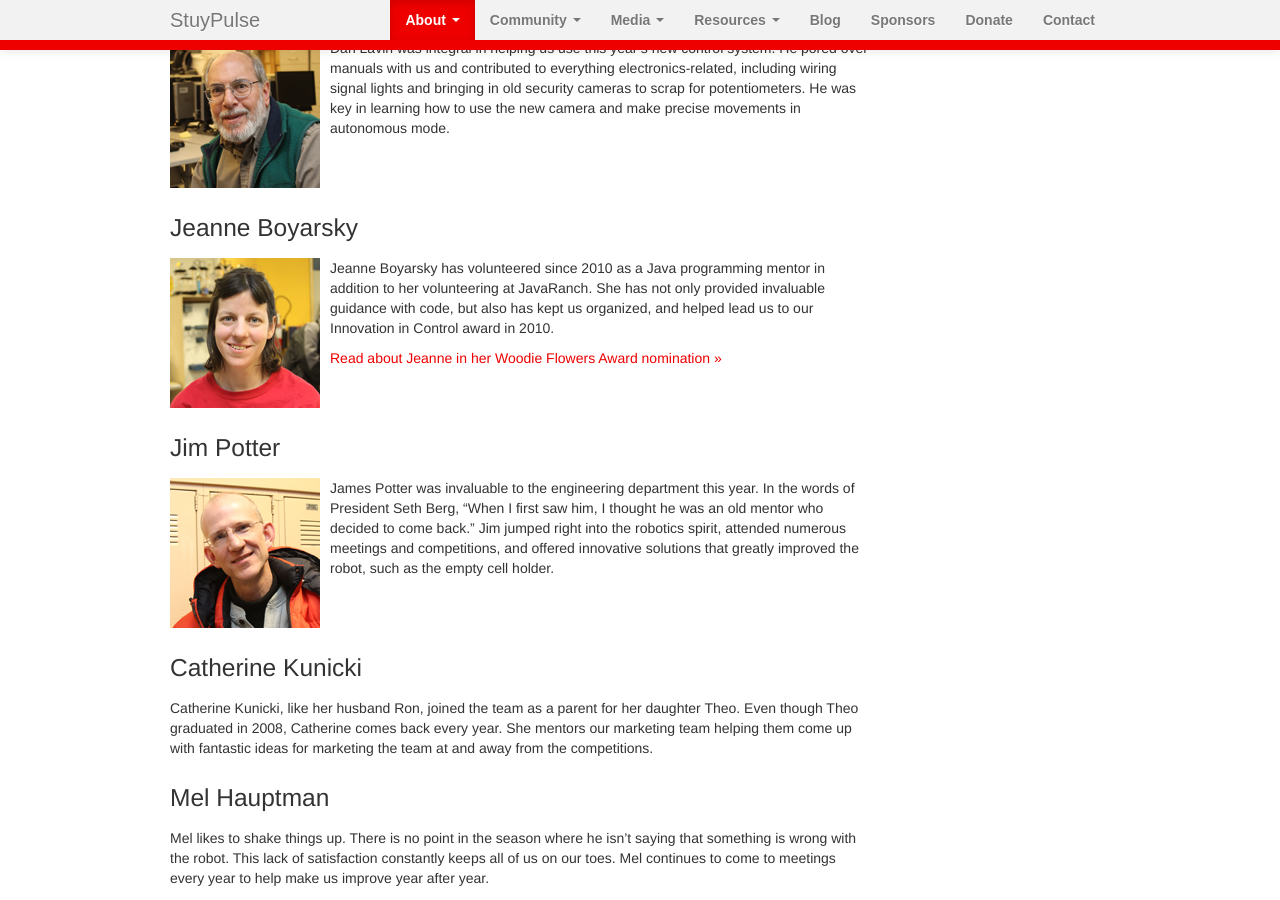
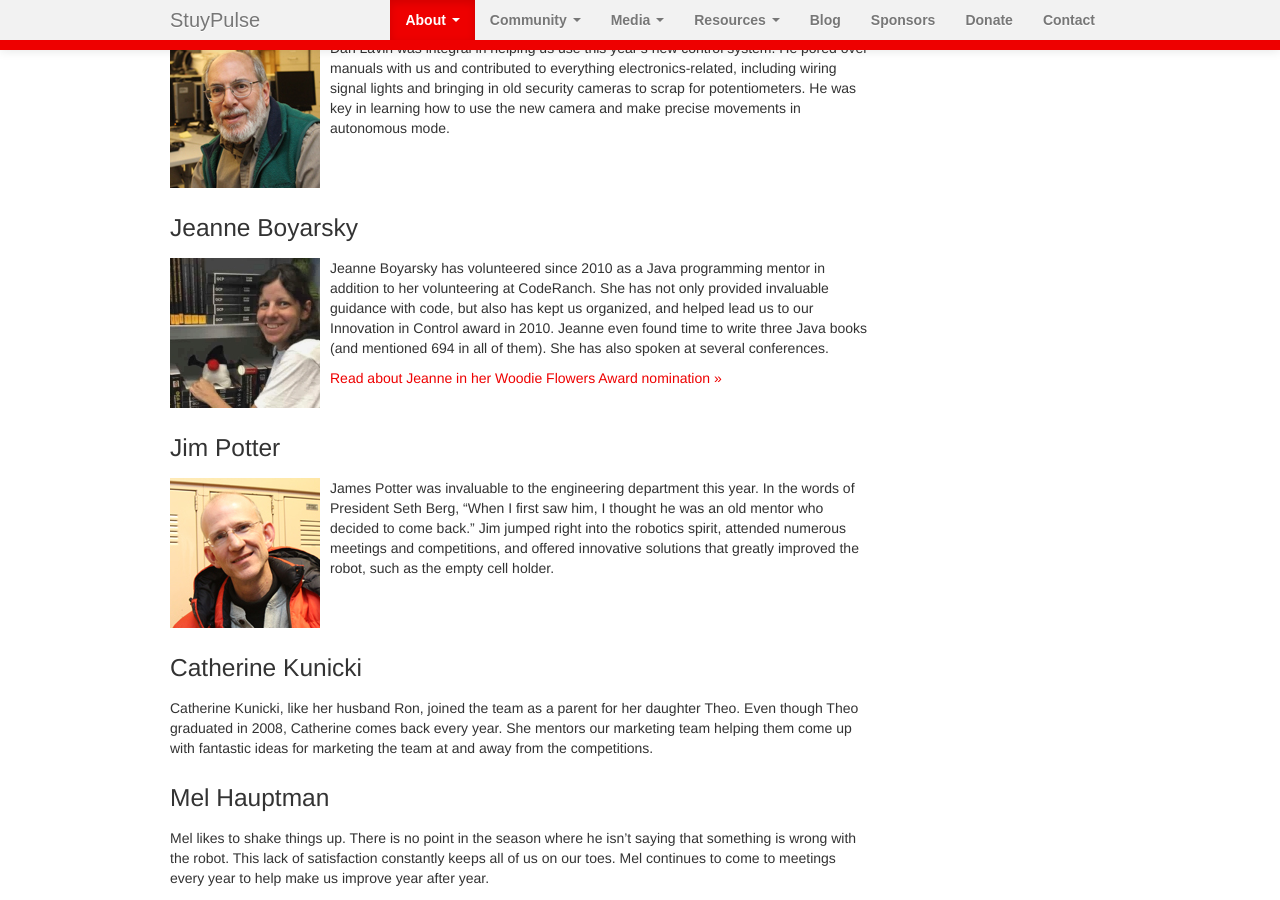
Before and after one commit to StuyPulse/team694.github.io, a Jekyll site: the page built from about/mentors/index.md, in a window 1280 px wide and 900 px high, scrolled down 1402 px. Built offline with Jekyll 4.4.1, drawn with Linux system fonts in a browser that asks for light colours; nearby versions of some CDN libraries.

Commit message:
Update Jeanne mentor pic and description

```diff
--- a/about/mentors/index.md
+++ b/about/mentors/index.md
@@ -50,7 +50,7 @@ Dan Lavin was integral in helping us use this year's new control system. He pore
 ### Jeanne Boyarsky
 <div markdown="1" class="ec-description">
 <img src="/img/mentors/jeanne.jpg" class="ec-photo" alt="Jeanne Boyarsky">
-Jeanne Boyarsky has volunteered since 2010 as a Java programming mentor in addition to her volunteering at JavaRanch. She has not only provided invaluable guidance with code, but also has kept us organized, and helped lead us to our Innovation in Control award in 2010.
+Jeanne Boyarsky has volunteered since 2010 as a Java programming mentor in addition to her volunteering at CodeRanch. She has not only provided invaluable guidance with code, but also has kept us organized, and helped lead us to our Innovation in Control award in 2010. Jeanne even found time to write three Java books (and mentioned 694 in all of them). She has also spoken at several conferences.
 
 [Read about Jeanne in her Woodie Flowers Award nomination &raquo;](/about/mentors/woodieflowers/jeanne)
 </div>
```
Also changed, not shown: img/mentors/jeanne.jpg.
